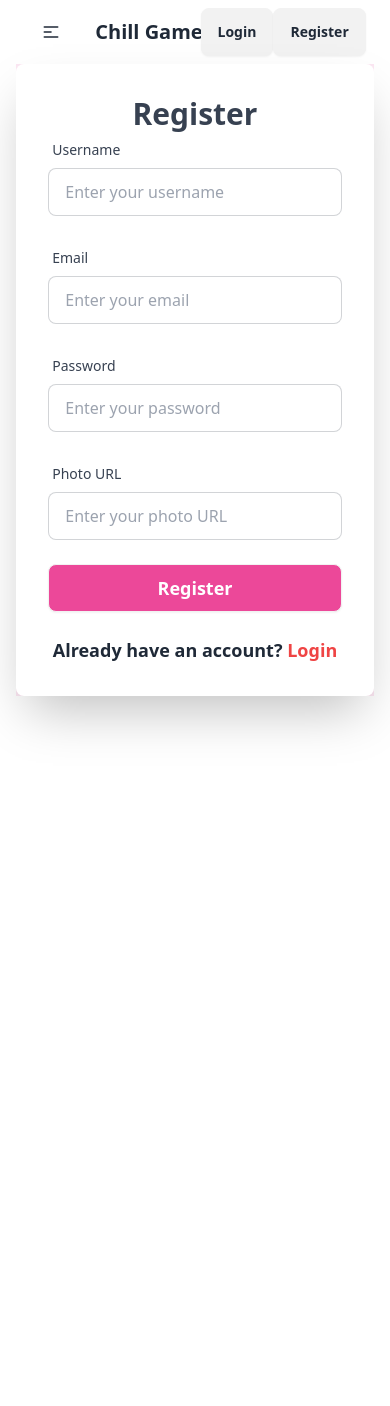
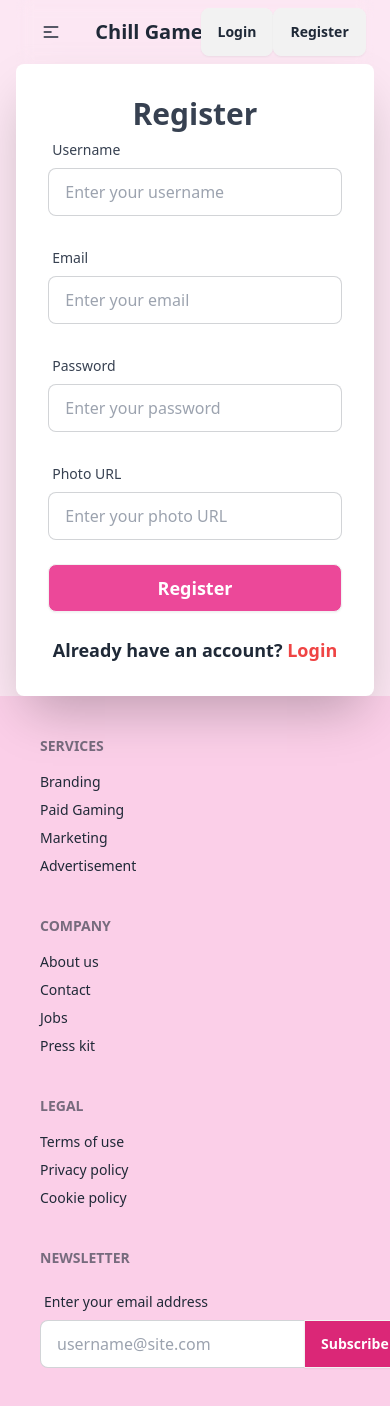
Before and after one commit to tanvirGHD/chill-gaming-client-side-project-a-10, a React (Vite) app: page /register in a window 390 px wide. Before the commit the page ends 844 px from the top, so only its background shows below. Built offline with nearby package versions, Linux system fonts and the light colour scheme; no server answers.

Commit message:
Banner section done

```diff
--- a/src/components/Header/Home.jsx
+++ b/src/components/Header/Home.jsx
@@ -1,7 +1,14 @@
 import React, { useEffect, useState } from "react";
 import { Typewriter } from "react-simple-typewriter";
+import { Link, useLoaderData } from "react-router-dom"; // If you're using react-router loader
+
 const Home = () => {
   const [color, setColor] = useState("text-pink-600");
+
+  // Fetching data in Home component using useLoaderData
+  const reviews = useLoaderData();
+
+  const [review, setReviews] = useState([]);
 
   useEffect(() => {
     const interval = setInterval(() => {
@@ -13,11 +20,9 @@ const Home = () => {
   }, []);
 
   return (
-    <div>
+    <div className="p-5">
       <div className="carousel w-full">
-      <h2>Hi</h2>
         <div id="slide1" className="carousel-item relative w-full">
-
           <img
             src="https://i.ibb.co.com/6w8zHgw/1.jpg"
             className="w-full md:h-[500px]"
@@ -74,7 +79,10 @@ const Home = () => {
           </div>
         </div>
       </div>
-      <h1 className={`text-3xl md:text-6xl font-bold ${color} mt-10 text-center`}>
+
+      <h1
+        className={`text-3xl md:text-6xl font-bold ${color} mt-10 text-center`}
+      >
         <Typewriter
           words={[
             "Welcome to the Game!",
@@ -89,6 +97,51 @@ const Home = () => {
           delaySpeed={500}
         />
       </h1>
+
+      {/* Rendering the HighestRatedGames component with the fetched reviews data */}
+      <div className="mt-16">
+        <div>
+          {reviews && reviews.length > 0 ? (
+            <div className="grid grid-cols-1 md:grid-cols-3 gap-6">
+              {" "}
+              {/* Ensure the grid container wraps all reviews */}
+              {reviews.map((review) => (
+                <div
+                  key={review._id}
+                  className="bg-white rounded-lg shadow-md p-4 mb-6"
+                >
+                  <img
+                    src={review.gameCover}
+                    alt={review.gameTitle}
+                    className="w-full h-48 object-cover rounded-md mb-4"
+                  />
+                  <h3 className="text-xl font-semibold">{review.gameTitle}</h3>
+                  <p className="text-gray-600">
+                    Published: {review.publishingYear}
+                  </p>
+                  <p className="text-gray-800 mt-2">
+                    <strong>Review:</strong> {review.reviewDescription}
+                  </p>
+                  <p className="text-gray-800 mt-1">
+                    <strong>Rating:</strong> {review.rating} / 5
+                  </p>
+                  <p className="text-gray-800 mt-1">
+                    <strong>Genre:</strong> {review.genre}
+                  </p>
+                  <Link
+                    to={`/details/${review._id}`}
+                    className="mt-4 text-blue-500 hover:underline"
+                  >
+                    Explore Details
+                  </Link>
+                </div>
+              ))}
+            </div>
+          ) : (
+            <p className="text-center text-gray-500">No reviews available.</p>
+          )}
+        </div>
+      </div>
     </div>
   );
 };
--- a/src/components/Header/Navbar.jsx
+++ b/src/components/Header/Navbar.jsx
@@ -65,11 +65,11 @@ const Navbar = () => {
           </li>
         </>
       )}
-    </>
+      </>
   );
 
   return (
-    <div className="navbar bg-base-100">
+    <div className="navbar bg-pink-100 sticky z-50 top-0 backdrop-blur bg-opacity-10">
       <div className="navbar-start">
         <div className="dropdown">
           <div tabIndex={0} role="button" className="btn btn-ghost lg:hidden">
--- a/src/components/Reviews/AllReviews.jsx
+++ b/src/components/Reviews/AllReviews.jsx
@@ -100,6 +100,8 @@ import { Link, useLoaderData } from "react-router-dom";
 
 const AllReviews = () => {
   const reviews = useLoaderData();
+
+
   const [selectedGenre, setSelectedGenre] = useState("");
   const [sortOption, setSortOption] = useState("");
 
--- /dev/null
+++ b/src/components/footer/Footer.jsx
@@ -0,0 +1,44 @@
+const Footer = () => {
+  return (
+    <footer className="footer bg-pink-200 text-base-content p-10">
+      <nav>
+        <h6 className="footer-title">Services</h6>
+        <a className="link link-hover">Branding</a>
+        <a className="link link-hover">Paid Gaming</a>
+        <a className="link link-hover">Marketing</a>
+        <a className="link link-hover">Advertisement</a>
+      </nav>
+      <nav>
+        <h6 className="footer-title">Company</h6>
+        <a className="link link-hover">About us</a>
+        <a className="link link-hover">Contact</a>
+        <a className="link link-hover">Jobs</a>
+        <a className="link link-hover">Press kit</a>
+      </nav>
+      <nav>
+        <h6 className="footer-title">Legal</h6>
+        <a className="link link-hover">Terms of use</a>
+        <a className="link link-hover">Privacy policy</a>
+        <a className="link link-hover">Cookie policy</a>
+      </nav>
+      <form>
+        <h6 className="footer-title">Newsletter</h6>
+        <fieldset className="form-control w-80">
+          <label className="label">
+            <span className="label-text">Enter your email address</span>
+          </label>
+          <div className="join">
+            <input
+              type="text"
+              placeholder="username@site.com"
+              className="input input-bordered join-item"
+            />
+            <button className="btn join-item bg-pink-600 text-white">Subscribe</button>
+          </div>
+        </fieldset>
+      </form>
+    </footer>
+  );
+};
+
+export default Footer;
--- /dev/null
+++ b/src/components/highRatGame/HighestRatedGames.jsx
@@ -0,0 +1,37 @@
+// import React from "react";
+// import { useLoaderData } from "react-router-dom";
+
+// const HighestRatedGames = () => {
+//   const reviews = useLoaderData();
+//   console.log(reviews)
+//   return (
+//     // <div>
+//     //   {reviews && reviews.length > 0 ? (
+//     //     reviews.map((review) => (
+//     //       <div key={review._id} className="bg-white rounded-lg shadow-md p-4 mb-6">
+//     //         <img
+//     //           src={review.gameCover}
+//     //           alt={review.gameTitle}
+//     //           className="w-full h-48 object-cover rounded-md mb-4"
+//     //         />
+//     //         <h3 className="text-xl font-semibold">{review.gameTitle}</h3>
+//     //         <p className="text-gray-600">Published: {review.publishingYear}</p>
+//     //         <p className="text-gray-800 mt-2">
+//     //           <strong>Review:</strong> {review.reviewDescription}
+//     //         </p>
+//     //         <p className="text-gray-800 mt-1">
+//     //           <strong>Rating:</strong> {review.rating} / 5
+//     //         </p>
+//     //         <p className="text-gray-800 mt-1">
+//     //           <strong>Genre:</strong> {review.genre}
+//     //         </p>
+//     //       </div>
+//     //     ))
+//     //   ) : (
+//     //     <p className="text-center text-gray-500">No reviews available.</p>
+//     //   )}
+//     // </div>
+//   );
+// };
+
+// export default HighestRatedGames;
--- a/src/layout/Layout.jsx
+++ b/src/layout/Layout.jsx
@@ -1,12 +1,16 @@
 import { Outlet } from "react-router-dom";
 import Navbar from "../components/Header/Navbar";
+import Footer from "../components/footer/Footer";
 
 
 const Layout = () => {
     return (
+        <div className="bg-pink-100">
         <div className="w-11/12 mx-auto">
-            <Navbar></Navbar>
-            <Outlet></Outlet>
+        <Navbar></Navbar>
+        <Outlet></Outlet>
+        </div>
+        <div><Footer></Footer></div>
         </div>
     );
 };
--- a/src/main.jsx
+++ b/src/main.jsx
@@ -18,6 +18,8 @@ import UpcomingGames from "./components/More/UpcomingGames.jsx";
 import PopularGames from "./components/More/PopularGames.jsx";
 import LatestReviews from "./components/More/LatestReviews.jsx";
 import Error from "./components/error/Error.jsx";
+import Footer from "./components/footer/Footer.jsx";
+// import HighestRatedGames from "./components/highRatGame/HighestRatedGames.jsx";
 
 
 
@@ -29,13 +31,18 @@ const router = createBrowserRouter([
     children: [
       {
         path: '/',
-        element: <Home></Home>
+        element: <Home></Home>,
+        loader: () => fetch('http://localhost:5000/review')
       },
       {
         path: 'allReviews',
         element: <AllReviews></AllReviews>,
         loader: () => fetch('http://localhost:5000/review')
       },
+      // {
+      //   path:'highestRatedGames',
+      //   element: <HighestRatedGames></HighestRatedGames>
+      // },
       { path: "login",
         element: <Login></Login>
       },
@@ -80,6 +87,10 @@ const router = createBrowserRouter([
         element:<PopularGames></PopularGames>
       },
       {
+        path:'/footer',
+        element: <Footer></Footer>
+      },
+      {
         path:'*',
         element:<Error></Error>
       }
```
